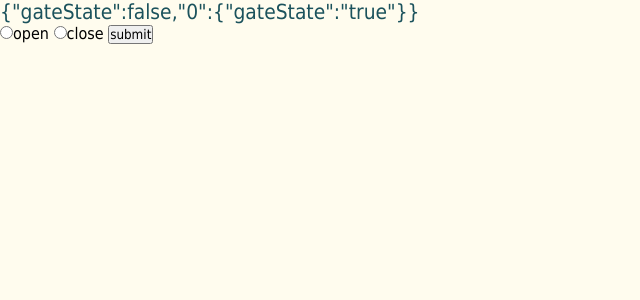
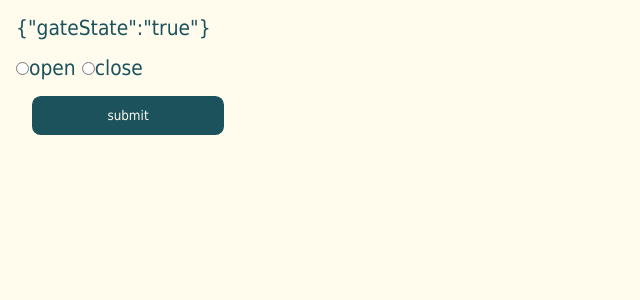
Before and after one commit to Sander470/Boer-Bert, a PHP site: page /_AdminDash.php in a window 1280 px wide. Shown: the top 300 px of the page, without its empty margins (0-640 px from the left). Run offline with PHP 8.4, Linux system fonts and the light colour scheme.

Commit message:
changes JSON to selected value!

```diff
--- a/website/_AdminDash.php
+++ b/website/_AdminDash.php
@@ -7,10 +7,11 @@ echo "<p class='gateText'>$jsonString<p>";
 <body>
     <link rel="stylesheet" href="wwwroot/css/style.css" />
     <link rel="icon" href="wwwroot/img/cowlogo.ico" />
-    <form action="changeGateState.php" method="post">
-        <input type="radio" name="gateState" value="open">open</button>
-        <input type="radio" name="gateState" value="close">close</button>
-        <button type=submit>submit</button>
+    <form action="changeGateState.php" method="post" class="gateText">
+        <input type="radio" name="gateState" value="true">open</button>
+        <input type="radio" name="gateState" value="false">close</button>
+        <br>
+        <button type=submit class="gateButton">submit</button>
     </form>
 </body>
 <script>
--- a/website/configGate.json
+++ b/website/configGate.json
@@ -1 +1 @@
-{"gateState":false,"0":{"gateState":"true"}}
+{"gateState":"true"}
--- a/website/wwwroot/css/style.css
+++ b/website/wwwroot/css/style.css
@@ -801,18 +801,13 @@ header h2 {
 }
 /* Admin Dashboard */
 .gateButton {
-    /* padding: 0.5rem; */
-    width: 25%;
-    border-radius: 1rem;
+    width: 12rem;
+    background: var(--cyan);
+    border: none;
+    border-radius: 0.55rem;
+    padding: 0.75rem;
+    color: var(--offwhite);
     margin: 1rem;
-    justify-self: center;
-    border: none;
-    background-color: var(--green);
-    color: var(--cyan);
-    font-size: 130%;
-    box-shadow: 1svh 1svh var(--shadow);
-    display: flex;
-    justify-content: center;
 }
 
 .gateButton:hover {
@@ -822,4 +817,5 @@ header h2 {
 .gateText{
     color: var(--cyan);
     font-size: 130%;
+    margin: 1rem;
 }
```
Also changed, not shown: website/changeGateState.php (+1 -8 lines).
